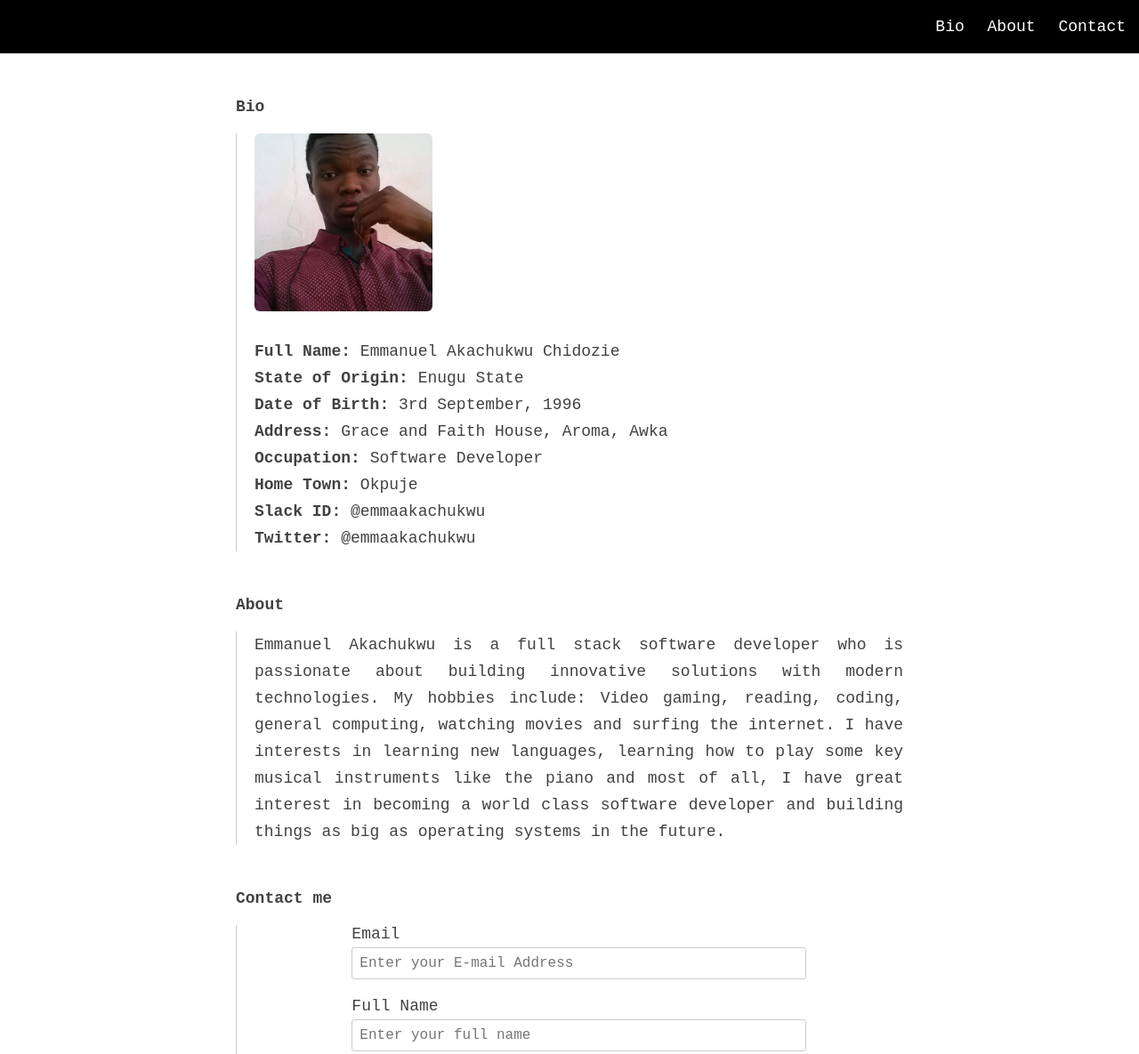
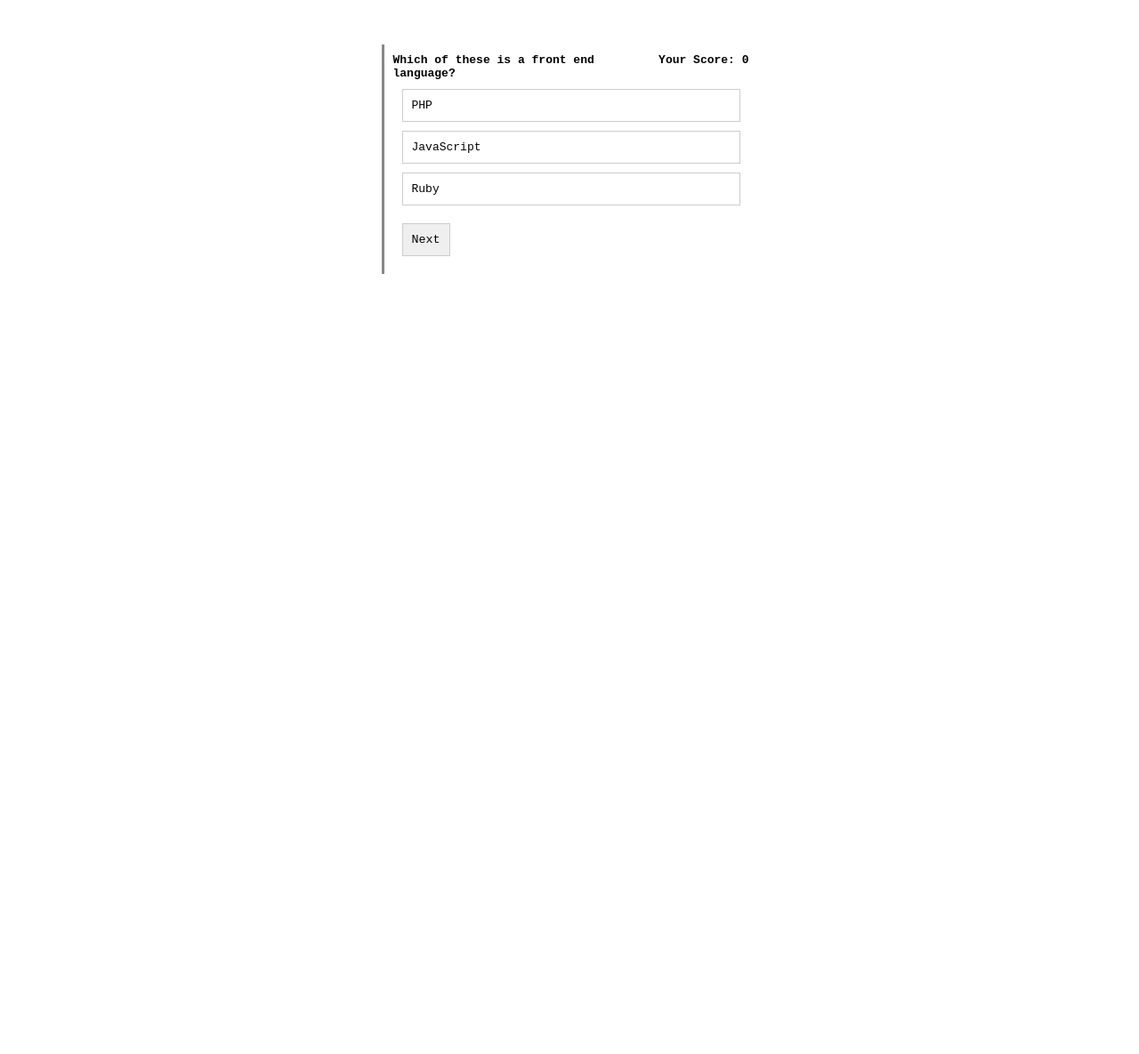
Before and after one commit to emmaakachukwu/startng-Html-task-1, a plain HTML site: page index.html in a window 1280 px wide. Shown: the top 1185 px of the page at 89% size. After the commit the page ends 800 px from the top, so only its background shows below. Drawn offline with Linux system fonts and the light colour scheme.

Commit message:
first commit

```diff
--- a/index.html
+++ b/index.html
@@ -3,59 +3,28 @@
 <head>
     <meta charset="UTF-8">
     <meta name="viewport" content="width=device-width, initial-scale=1.0">
-    <title>Emmanuel Akachukwu | Personal Profile WebPage</title>
-    <link rel="stylesheet" href="./style.css">
+    <title>JavaScript Quiz</title>
+    <link rel="stylesheet" href="styles.css">
 </head>
 <body>
-    <div class="header">
-        <ul>
-            <li>Bio</li>
-            <li>About</li>
-            <li>Contact</li>
-        </ul>
-    </div>
-
-    <div class="main-content">
-        <h3>Bio</h3>
-        <br>
-        <div class="bio">
-            <img alt="my photo" src="./images/myimage.jpeg">
-            <p><span class="bio-header">Full Name: </span>Emmanuel Akachukwu Chidozie</p>
-            <p><span class="bio-header">State of Origin: </span>Enugu State</p>
-            <p><span class="bio-header">Date of Birth: </span>3rd September, 1996</p>
-            <p><span class="bio-header">Address: </span>Grace and Faith House, Aroma, Awka</p>
-            <p><span class="bio-header">Occupation: </span>Software Developer</p>
-            <p><span class="bio-header">Home Town: </span>Okpuje</p>
-            <p><span class="bio-header">Slack ID: </span>@emmaakachukwu</p>
-            <p><span class="bio-header">Twitter: </span>@emmaakachukwu</p>
+    <div class="holder">
+        <div class="quiz_card">
+            <b class="score"></b>
+            <p id="question">Questions</p>
+            <p id="a" onclick="checkAns(this.id)">Option A</p>
+            <p id="b" onclick="checkAns(this.id)">Option B</p>
+            <p id="c" onclick="checkAns(this.id)">Option C</p>
+            <button id="btn" onclick="submit()">Next</button>
         </div>
 
-        <h3>About</h3>
-        <br>
-        <div class="about">
-            <p>Emmanuel Akachukwu is a full stack software developer who is passionate about building innovative solutions with modern technologies. My hobbies include: Video gaming, reading, coding, general computing, watching movies and surfing the internet. I have interests in learning new languages, learning how to play some key musical instruments like the piano and most of all, I have great interest in becoming a world class software developer and building things as big as operating systems in the future.</p>
-        </div>
-
-        <h3>Contact me</h3>
-        <br>
-        <div class="contact">
-            <form>
-                <label>Email</label>
-                <input type="email" name="email" placeholder="Enter your E-mail Address">
-                <label>Full Name</label>
-                <input type="text" name="full_name" placeholder="Enter your full name">
-                <label>Phone</label>
-                <input type="tel" name="phone" placeholder="Enter your phone number">
-                <label>Message</label>
-                <textarea row="3" name="message" placeholder="Enter your message or request"></textarea>
-                <button type="submit">Submit</button>
-            </form>
+        <div class="score_card">
+            <h3>Game Over!</h3>
+            <h4 id="score"></h4>
+            <button id="startbtn" onclick="start_again()">Start again</button>
         </div>
     </div>
 
-    <div class="footer">
-        <p>Made with love by Emmanuel Akachukwu <br>
-        &copy; 2020</p>
-    </div>
 </body>
 </html>
+
+<script src="script.js"></script>
--- /dev/null
+++ b/script.js
@@ -0,0 +1,103 @@
+let questions = [
+    {
+        question: "Which of these is a front end language?",
+        option_a: "PHP",
+        option_b: "JavaScript",
+        option_c: "Ruby",
+        ans: "b"
+    },
+
+    {
+        question: "The correct JavaScript file extension is which of these?",
+        option_a: ".js",
+        option_b: ".htm",
+        option_c: ".xml",
+        ans: "a"
+    },
+
+    {
+        question: "Who created JavaScript?",
+        option_a: "Rasmorse Leedorf",
+        option_b: "Mark Zuckerberg",
+        option_c: "Brendan Eich",
+        ans: "c"
+    },
+
+    {
+        question: "JavaScript codes is written inside which of the following HTML tags?",
+        option_a: "<js>",
+        option_b: "<html>",
+        option_c: "<script>",
+        ans: "c"
+    },
+
+    {
+        question: "Which of the following is a JavaScript framework?",
+        option_a: "Vue JS",
+        option_b: "Laravel",
+        option_c: "Swift",
+        ans: "a"
+    },
+]
+
+let question_no = 1;
+let score = 0;
+showQuestion();
+
+function showQuestion () {
+    let options = ["a", "b", "c"];
+    for(i = 0; i < 3; i++){
+        document.querySelector("#"+options[i]).style.backgroundColor = "#FFF";
+        document.querySelector("#"+options[i]).style.color = "#000";
+    }
+
+    document.querySelector(".score").innerText = "Your Score: " + score;
+
+    document.querySelector("#question").innerText = questions[question_no-1].question;
+    document.querySelector("#a").innerText = questions[question_no-1].option_a;
+    document.querySelector("#b").innerText = questions[question_no-1].option_b;
+    document.querySelector("#c").innerText = questions[question_no-1].option_c;
+}
+
+function submit(){
+    question_no++;
+    if ( question_no < questions.length ) {
+        showQuestion();
+    } else if ( question_no == questions.length ) {
+        showQuestion();
+        document.querySelector("#btn").innerText = "Submit";
+    } else {
+        let score_card = document.querySelector("#score");
+        score_card.innerText = "Your final score is: " + score;
+        document.querySelector(".quiz_card").style.display = "none";
+        document.querySelector(".score_card").style.display = "block";
+    }
+}
+
+function start_again(){
+    question_no = 1;
+    score = 0;
+    showQuestion();
+    document.querySelector("#btn").innerText = "Next";
+    document.querySelector(".quiz_card").style.display = "block";
+    document.querySelector(".score_card").style.display = "none";
+}
+
+function checkAns(id){
+    let ans = questions[question_no-1].ans;
+    document.querySelector("#"+ans).style.backgroundColor = 'green';
+    document.querySelector("#"+ans).style.color = '#FFF';
+    if ( id == ans ) {
+        score++;
+    } else {
+        let options = ["a", "b", "c"];
+        for(i = 0; i < 3; i++){
+            if ( ans == options[i] ) {
+                continue;
+            } else {
+                document.querySelector("#"+options[i]).style.backgroundColor = "red";
+                document.querySelector("#"+options[i]).style.color = "#FFF";
+            }
+        }
+    }
+}
--- a/style.css
+++ /dev/null
@@ -1,100 +0,0 @@
-* {
-    margin: 0;
-    font-family: monospace;
-    font-size: 18px;
-    color: #424141;
-    scroll-behavior: smooth;
-}
-
-.header {
-    background-color: black;
-    height: 60px;
-}
-
-ul {
-    float: right;
-}
-
-ul li {
-    display: inline-block;
-    line-height: 60px;
-    margin-right: 15px;
-    color: #FFF;
-}
-
-ul li:hover {
-    color: #888;
-    cursor: pointer;
-}
-
-.main-content {
-    padding: 50px;
-    width: 750px;
-    margin: auto;
-}
-
-.bio, .about, .contact {
-    border-left: 1px solid #ccc;
-    padding-left: 20px;
-    margin-bottom: 50px;
-    text-align: justify;
-}
-
-.bio-header {
-    font-weight: 600;
-}
-
-p {
-    line-height: 30px;
-}
-
-.bio img {
-    height: 200px;
-    width: 200px;
-    display: block;
-    margin-bottom: 30px;
-    border-radius: 6px;
-}
-
-form {
-    width: 70%;
-    margin: auto;
-}
-
-label, input, textarea {
-    display: block;
-    width: 100%;
-}
-
-input, textarea {
-    border: 1px solid #ccc;
-    padding: 8px;
-    border-radius: 3px;
-    margin: 5px 0 20px;
-    font-size: 16px;
-    box-sizing: border-box;
-}
-
-button {
-    padding: 8px;
-    background-color: #424141;
-    color: #FFF;
-    border: none;
-    border-radius: 3px;
-    font-size: 16px;
-    display: block;
-    cursor: pointer;
-}
-
-.footer {
-    height: 120px;
-    bottom: 0;
-    background-color: #424141;
-}
-
-.footer p {
-    color: #FFF;
-    text-align: center;
-    line-height:60px;
-    font-family: monospace;
-}
--- /dev/null
+++ b/styles.css
@@ -0,0 +1,41 @@
+* {
+    margin: 0;
+    padding: 0;
+    font-family: monospace;
+}
+
+.holder {
+    width: 400px;
+    margin: 50px auto;
+    border-left: 3px solid #888;
+    padding: 10px;
+}
+
+#question {
+    font-weight: bold;
+}
+
+#a, #b, #c, #btn, #startbtn {
+    border: 1px solid #ccc;
+    padding: 10px;
+    margin: 10px;
+}
+
+#startbtn {
+    display: block;
+    margin: auto;
+}
+
+.score_card {
+    display: none;
+}
+
+b.score {
+    float: right;
+    font-size: 1em;
+}
+
+h3, h4 {
+    text-align: center;
+    line-height: 50px;
+}
```
Also changed, not shown: images/myimage.jpeg (deleted).
